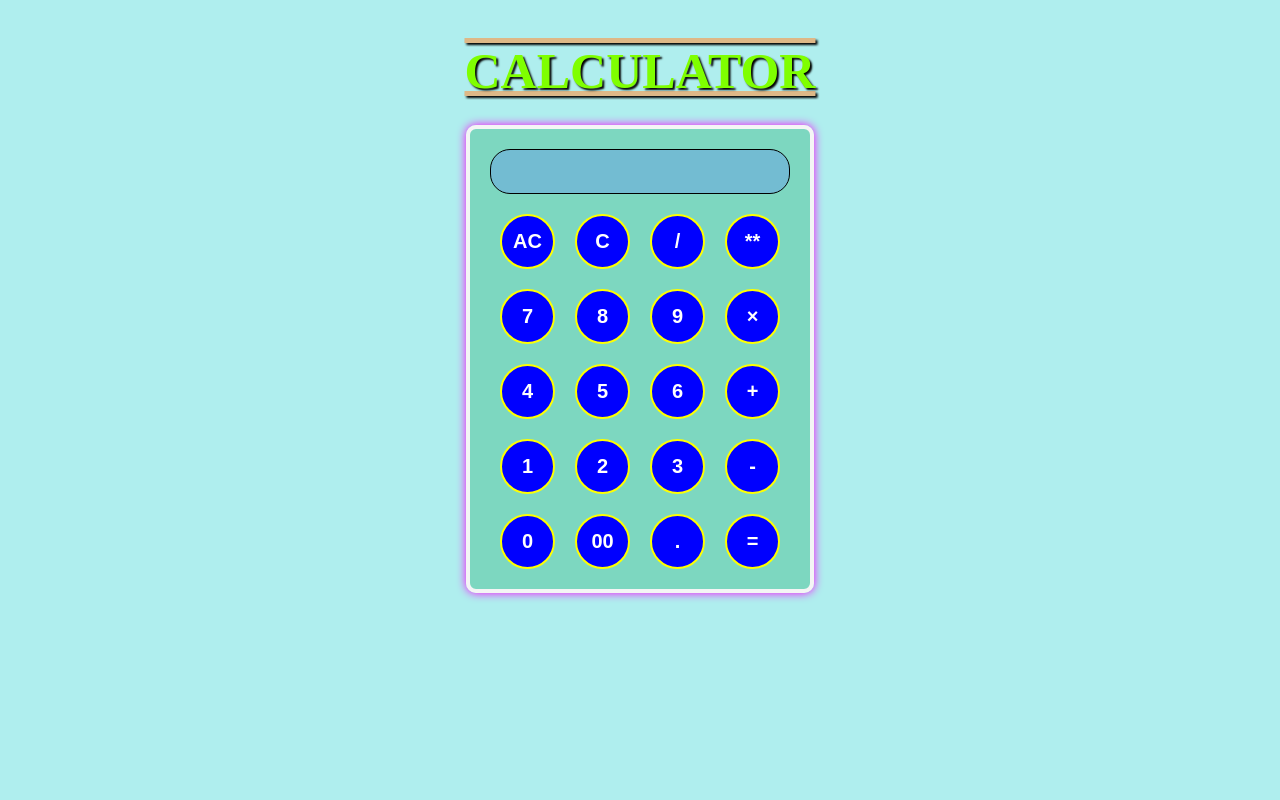
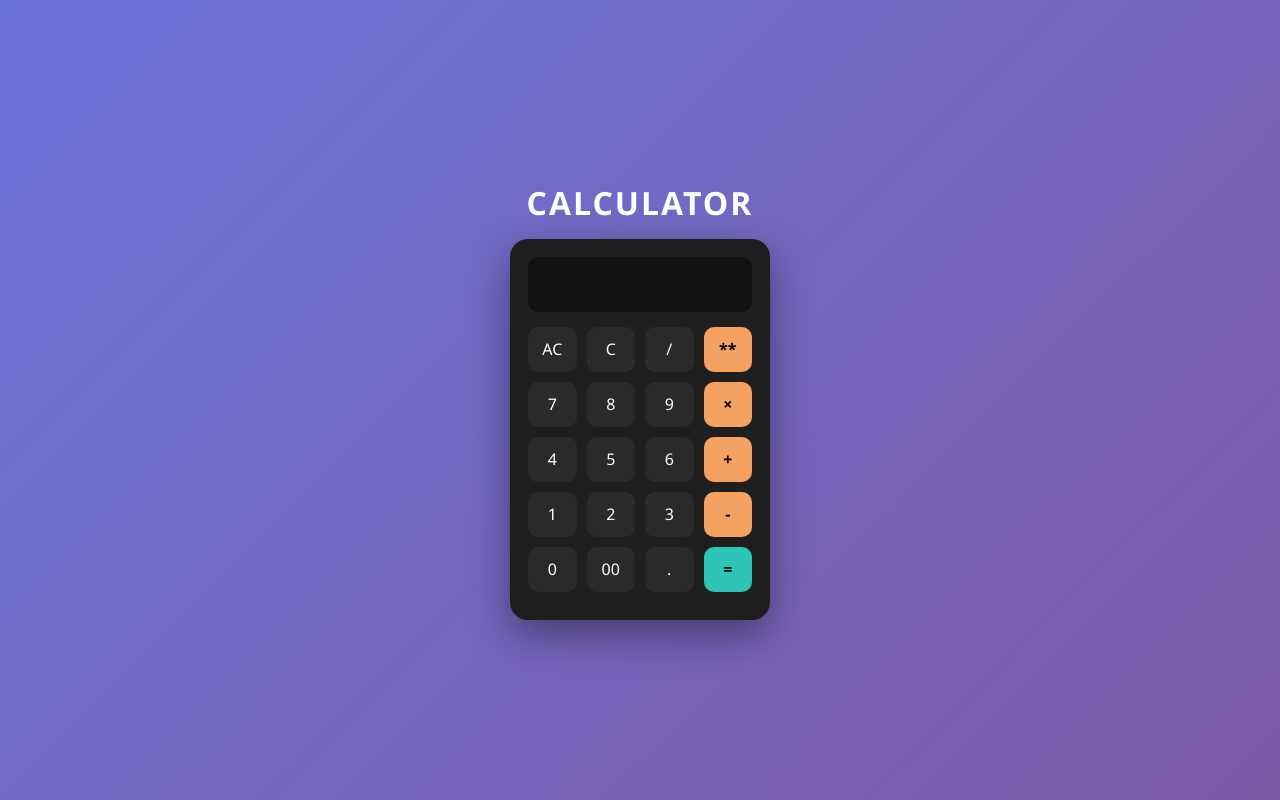
Before and after one commit to sadiqshaik05/calculator, a plain HTML site: page index.html in a window 1280 px wide. Drawn offline with Linux system fonts and the light colour scheme.

Commit message:
Add files via upload

```diff
--- a/style.css
+++ b/style.css
@@ -1,61 +1,100 @@
-body{
-    background-color: paleturquoise;
+* {
+    margin: 0;
+    padding: 0;
+    box-sizing: border-box;
+    font-family: "Segoe UI", sans-serif;
 }
-#main{
+
+body {
+    height: 100vh;
     display: flex;
+    justify-content: center;
     align-items: center;
-    justify-content: center;
-    flex-direction: column;
-    row-gap: 20px;
+    background: linear-gradient(135deg, #6a73d9, #7e5aa6);
 }
-input{
+
+/* Main container */
+#main {
+    text-align: center;
+}
+
+/* Heading */
+#main h1 {
+    color: #fff;
+    margin-bottom: 15px;
+    letter-spacing: 2px;
+}
+
+/* Calculator card */
+#cals {
+    background: #1e1e1e;
+    padding: 18px;
+    border-radius: 18px;
+    width: 260px;
+    box-shadow: 0 15px 40px rgba(0, 0, 0, 0.4);
+}
+
+/* Display screen */
+#result {
+    width: 100%;
+    height: 55px;
+    background: #111;
+    border: none;
+    border-radius: 10px;
+    margin-bottom: 15px;
+    text-align: right;
+    padding: 10px;
+    font-size: 22px;
+    color: #fff;
+    outline: none;
+}
+
+/* Button rows */
+.buttons {
+    display: grid;
+    grid-template-columns: repeat(4, 1fr);
+    gap: 10px;
+    margin-bottom: 10px;
+}
+
+/* All buttons */
+button {
     height: 45px;
-    width: 300px;
-    border: 1px solid black;
-    outline: none;
-    border-radius: 20px;
-    text-align: right;
-    font-size: 20px;
-    padding-right: 10px;
-    background-color: rgba(100, 148, 237, 0.397);
+    border: none;
+    border-radius: 10px;
+    font-size: 16px;
+    cursor: pointer;
+    transition: 0.2s ease;
 }
-#cals{
-    padding: 20px;
-    display: flex;
-    align-items: center;
-    justify-content: center;
-    border: 4px solid whitesmoke;
-    border-radius: 10px;
-    flex-direction: column;
-    row-gap: 20px;
-    background-color: rgba(102, 205, 171, 0.671);
-    box-shadow: 0px 0px 10px magenta;
+
+/* Number buttons */
+button:not(:nth-child(4)) {
+    background: #2a2a2a;
+    color: #fff;
 }
-.buttons{
-     display: flex;
-     column-gap: 20px;
+
+/* Operator buttons */
+.buttons button:nth-child(4),
+.buttons:first-child button {
+    background: #f4a261;
+    color: #000;
+    font-weight: bold;
 }
-button{
-    cursor: pointer;
-    height: 55px;
-    width: 55px;
-    border-radius: 50%;
-    background-color: blue;
-    color: white;
-    font-size: 20px;
+
+/* Equals button */
+.buttons:last-child button:last-child {
+    background: #2ec4b6;
+    color: #000;
     font-weight: bold;
-    border: 2px solid yellow;
 }
-button:hover{
-    background-color: red;
-    color: black;
+
+/* Hover effect */
+button:hover {
+    transform: translateY(-2px);
+    box-shadow: 0 5px 10px rgba(0, 0, 0, 0.3);
 }
-h1{
-    color: chartreuse;
-    text-shadow: 2px 2px 2px black;
-    font-size: 50px;
-    text-align: center;
-    text-decoration: overline underline;
-    margin-bottom: 5px;
-    text-decoration-color: burlywood;
+
+/* Active effect */
+button:active {
+    transform: scale(0.95);
 }
```
